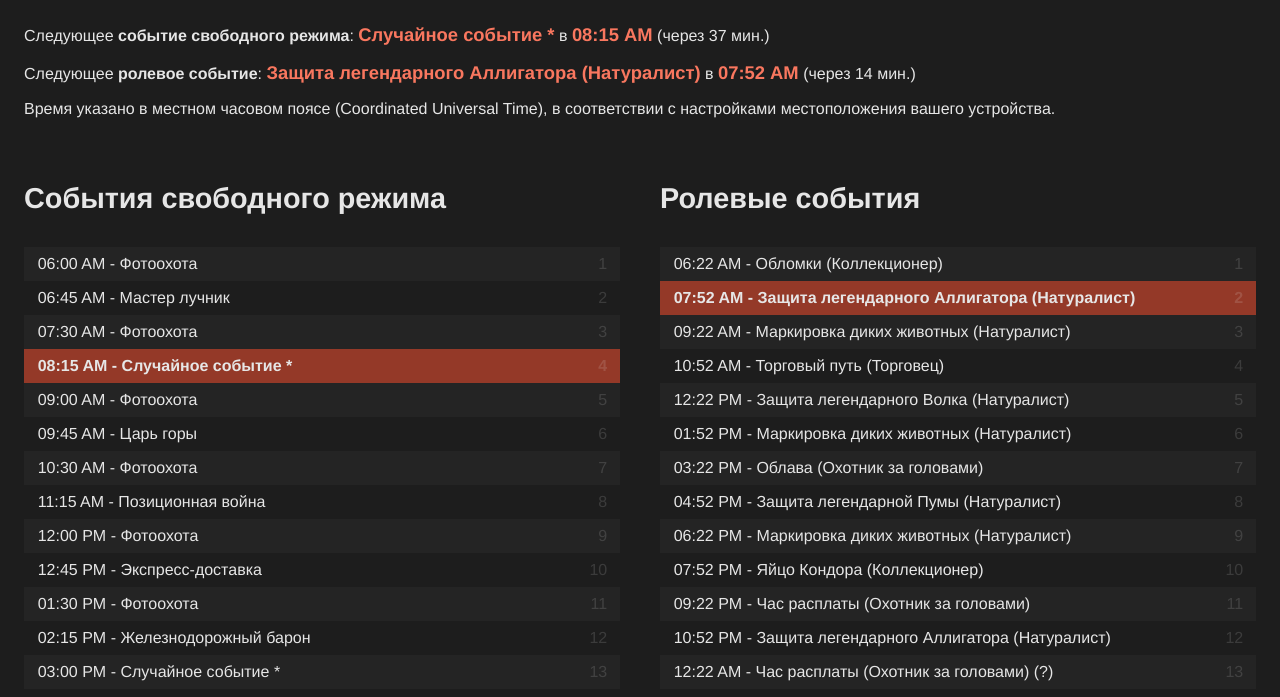
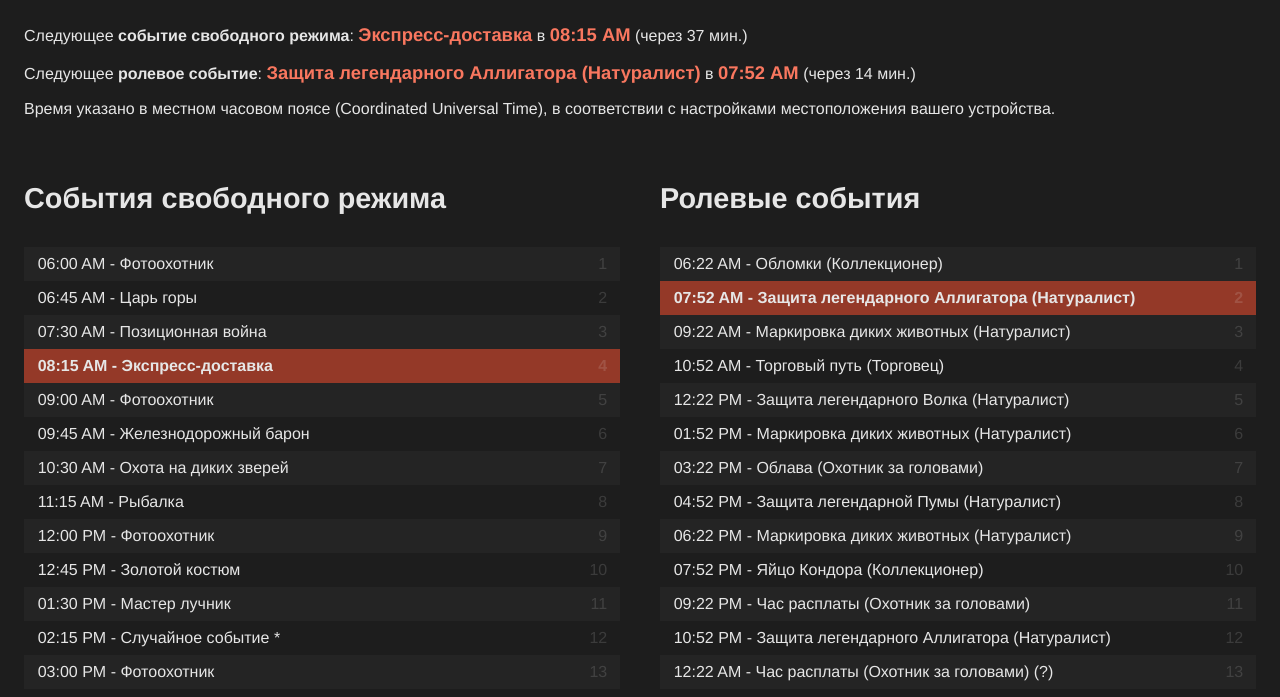
Before and after one commit to Overnoes/overnoes.github.io, a plain HTML site: page rdoevents/index.html in a window 1280 px wide. Shown: the part 96-793 px from the top of the page. Drawn offline with Linux system fonts and the light colour scheme.

Commit message:
Update index.html
новое расписание для основного списка

```diff
--- a/rdoevents/index.html
+++ b/rdoevents/index.html
@@ -38,38 +38,38 @@
     </main>
     <script>
       var freeRoamEvents = [
-	['06:00', 'Фотоохота'],
-        ['06:45', 'Мастер лучник'],
-	['07:30', 'Фотоохота'],
-        ['08:15', 'Случайное событие *'],
-        ['09:00', 'Фотоохота'],
-        ['09:45', 'Царь горы'],
-        ['10:30', 'Фотоохота'],
-        ['11:15', 'Позиционная война'],
-        ['12:00', 'Фотоохота'],
-        ['12:45', 'Экспресс-доставка'],
-        ['13:30', 'Фотоохота'],
-        ['14:15', 'Железнодорожный барон'],
-        ['15:00', 'Случайное событие *'],
-        ['15:45', 'Фотоохота'],
-        ['16:30', 'Рыбалка'],
-        ['17:15', 'Фотоохота'],
-        ['18:00', 'Золотой костюм'],
-        ['18:45', 'Фотоохота'],
-        ['19:30', 'Мастер лучник'],
-        ['20:15', 'Фотоохота'],
-        ['21:00', 'Рыбалка'],
-        ['21:45', 'Фотоохота'],
-        ['22:30', 'Царь горы'],
-        ['23:15', 'Фотоохота'],
-        ['00:00', 'Позиционная война'],
+	['06:00', 'Фотоохотник'],
+        ['06:45', 'Царь горы'],
+	['07:30', 'Позиционная война'],
+        ['08:15', 'Экспресс-доставка'],
+        ['09:00', 'Фотоохотник'],
+        ['09:45', 'Железнодорожный барон'],
+        ['10:30', 'Охота на диких зверей'],
+        ['11:15', 'Рыбалка'],
+        ['12:00', 'Фотоохотник'],
+        ['12:45', 'Золотой костюм'],
+        ['13:30', 'Мастер лучник'],
+        ['14:15', 'Случайное событие *'],
+        ['15:00', 'Фотоохотник'],
+        ['15:45', 'Царь горы'],
+        ['16:30', 'Позиционная война'],
+        ['17:15', 'Экспресс-доставка'],
+        ['18:00', 'Фотоохотник'],
+        ['18:45', 'Железнодорожный барон'],
+        ['19:30', 'Охота на диких зверей'],
+        ['20:15', 'Рыбалка'],
+        ['21:00', 'Фотоохотник'],
+        ['21:45', 'Золотой костюм'],
+        ['22:30', 'Мастер лучник'],
+        ['23:15', 'Случайное событие *'],
+        ['00:00', 'Фотоохотник'],
         ['00:45', 'Железнодорожный барон'],
-        ['01:30', 'Фотоохота'],
-        ['02:15', 'Охота на диких зверей'],
-        ['03:00', 'Фотоохота'],
-        ['03:45', 'Рыбалка'],
-        ['04:30', 'Фотоохота'],
-        ['05:15', 'Золотой костюм'],
+        ['01:30', 'Охота на диких зверей'],
+        ['02:15', 'Рыбалка'],
+        ['03:00', 'Фотоохотник'],
+        ['03:45', 'Золотой костюм'],
+        ['04:30', 'Мастер лучник'],
+        ['05:15', 'Случайное событие *'],
       ];
       var roleEvents = [
         ['06:22', 'Обломки (Коллекционер)'],
```
